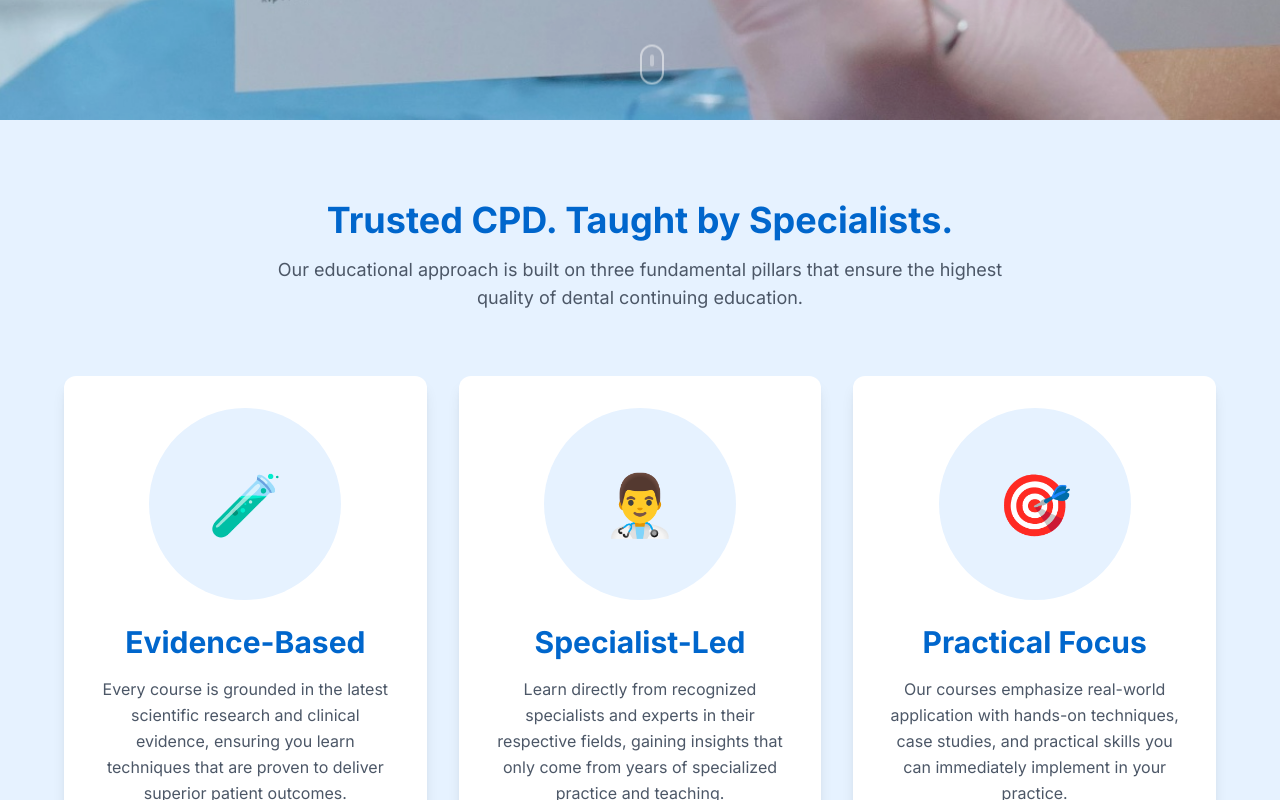
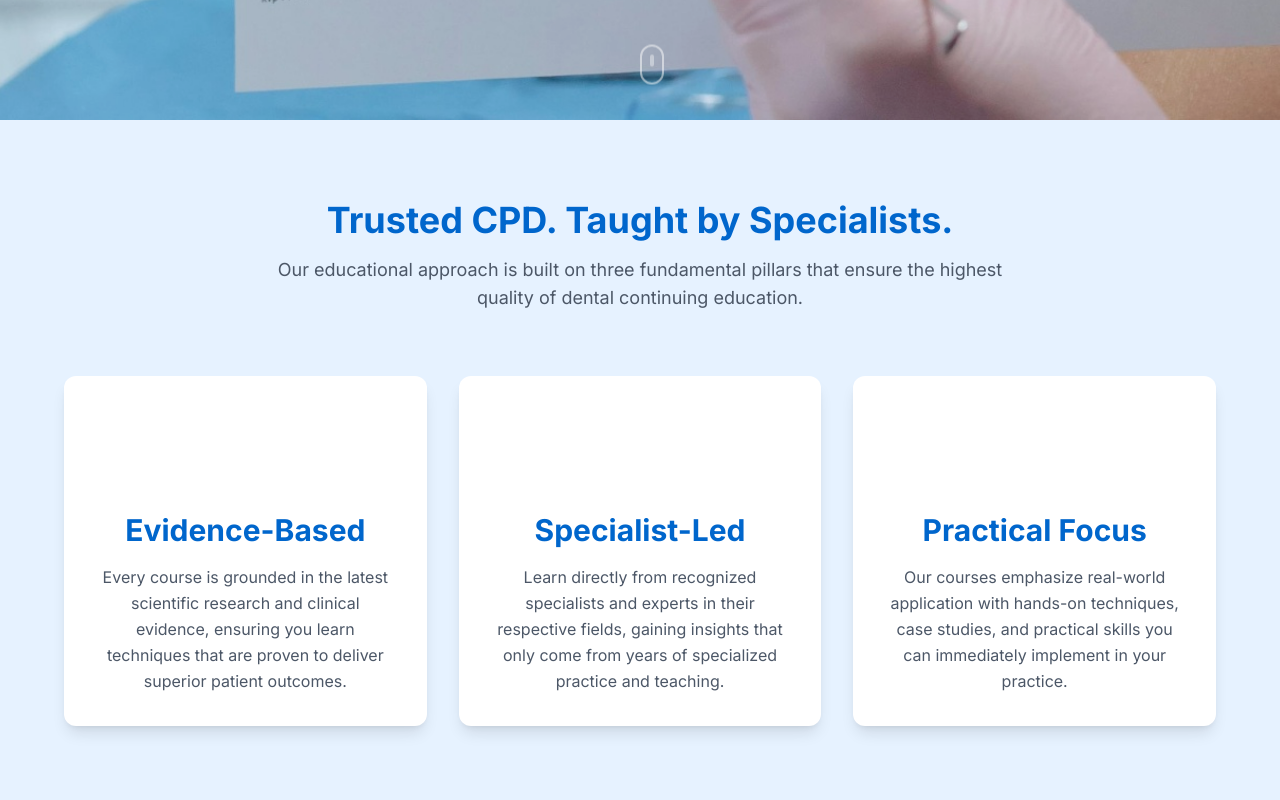
Before and after one commit to jondik14/CorrectdentistryLuke, a React (Vite) app: page / in a window 1280 px wide. Shown: the part 680-1480 px from the top of the page. Built offline with nearby package versions, Linux system fonts and the light colour scheme.

Commit message:
Refactor: Replace icon placeholders with Lordicon embeds
Replaced the placeholder icons in the EducationalPillarsSection with Lordicon embeds and added the required attribution in the footer.

```diff
--- a/src/components/EducationalPillarsSection.tsx
+++ b/src/components/EducationalPillarsSection.tsx
@@ -18,15 +18,14 @@ const EducationalPillarsSection = () => {
         <div className="grid md:grid-cols-3 gap-8 max-w-6xl mx-auto">
           {/* Evidence-Based Pillar */}
           <div className="bg-white rounded-xl shadow-lg p-8 text-center hover:shadow-xl transition-shadow duration-300">
-            {/* Icon Placeholder */}
+            {/* Lordicon - Evidence-Based */}
             <div className="mb-6 flex justify-center">
-              <div
-                className="w-48 h-48 bg-dental-blue-light rounded-full flex items-center justify-center"
-                data-lordicon="evidence-based"
-              >
-                {/* Placeholder for Evidence-Based Lordicon */}
-                <div className="text-6xl text-dental-blue">🧪</div>
-              </div>
+              <lord-icon
+                src="https://cdn.lordicon.com/wjyqkiew.json"
+                trigger="hover"
+                colors="primary:#9cc2f4,secondary:#0066cc"
+                style={{width: '80px', height: '80px'}}
+              />
             </div>
 
             <h3 className="text-dental-blue font-bold mb-4">Evidence-Based</h3>
@@ -39,15 +38,14 @@ const EducationalPillarsSection = () => {
 
           {/* Specialist-Led Pillar */}
           <div className="bg-white rounded-xl shadow-lg p-8 text-center hover:shadow-xl transition-shadow duration-300">
-            {/* Icon Placeholder */}
+            {/* Lordicon - Specialist-Led */}
             <div className="mb-6 flex justify-center">
-              <div
-                className="w-48 h-48 bg-dental-blue-light rounded-full flex items-center justify-center"
-                data-lordicon="specialist-led"
-              >
-                {/* Placeholder for Specialist-Led Lordicon */}
-                <div className="text-6xl text-dental-blue">👨‍⚕️</div>
-              </div>
+              <lord-icon
+                src="https://cdn.lordicon.com/shcfcebj.json"
+                trigger="hover"
+                colors="primary:#9cc2f4,secondary:#0066cc"
+                style={{width: '80px', height: '80px'}}
+              />
             </div>
 
             <h3 className="text-dental-blue font-bold mb-4">Specialist-Led</h3>
@@ -60,15 +58,14 @@ const EducationalPillarsSection = () => {
 
           {/* Practical Focus Pillar */}
           <div className="bg-white rounded-xl shadow-lg p-8 text-center hover:shadow-xl transition-shadow duration-300">
-            {/* Icon Placeholder */}
+            {/* Lordicon - Practical Focus */}
             <div className="mb-6 flex justify-center">
-              <div
-                className="w-48 h-48 bg-dental-blue-light rounded-full flex items-center justify-center"
-                data-lordicon="practical-focus"
-              >
-                {/* Placeholder for Practical Focus Lordicon */}
-                <div className="text-6xl text-dental-blue">🎯</div>
-              </div>
+              <lord-icon
+                src="https://cdn.lordicon.com/weqkkuwt.json"
+                trigger="hover"
+                colors="primary:#9cc2f4,secondary:#0066cc"
+                style={{width: '80px', height: '80px'}}
+              />
             </div>
 
             <h3 className="text-dental-blue font-bold mb-4">Practical Focus</h3>
```
